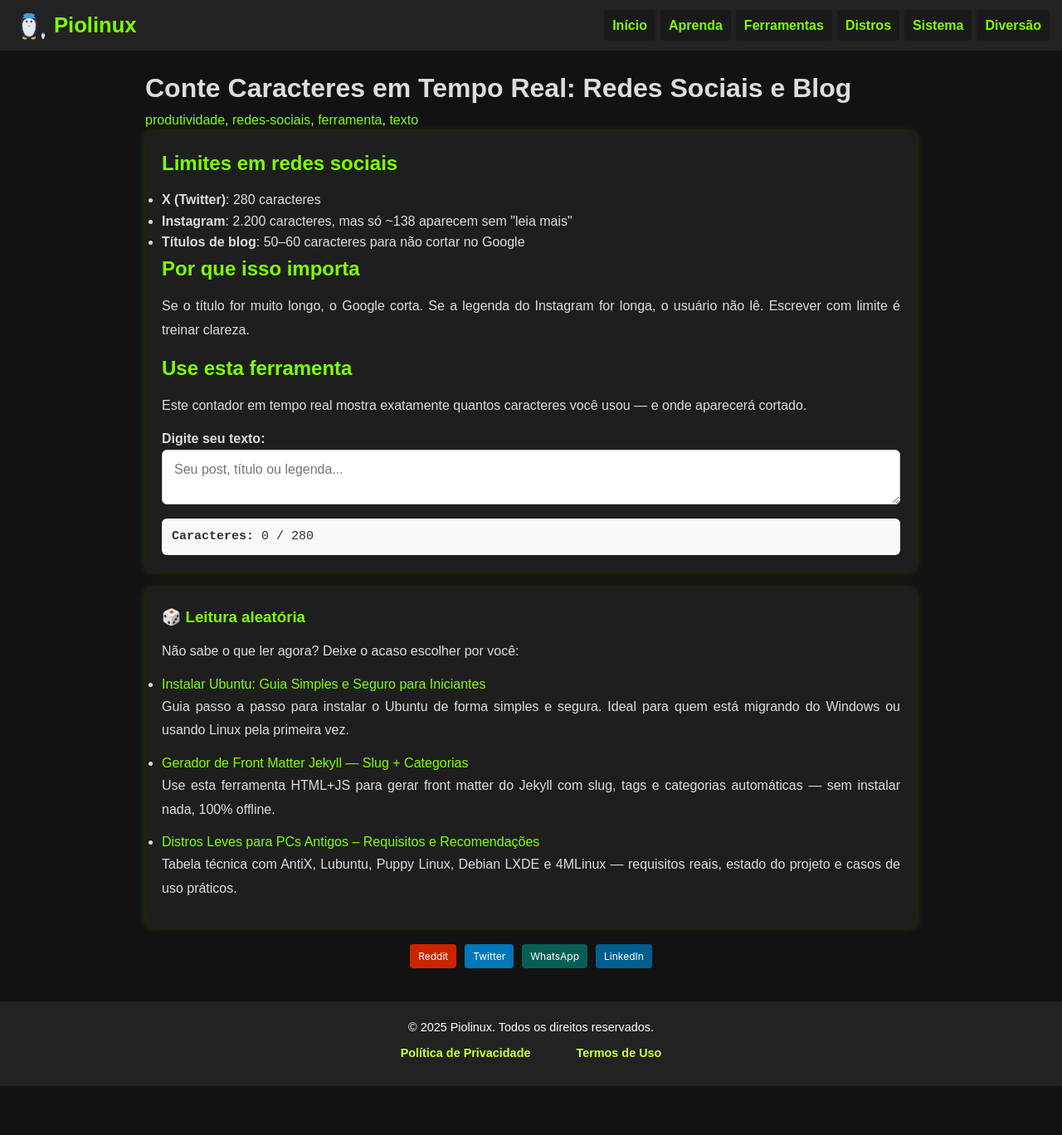
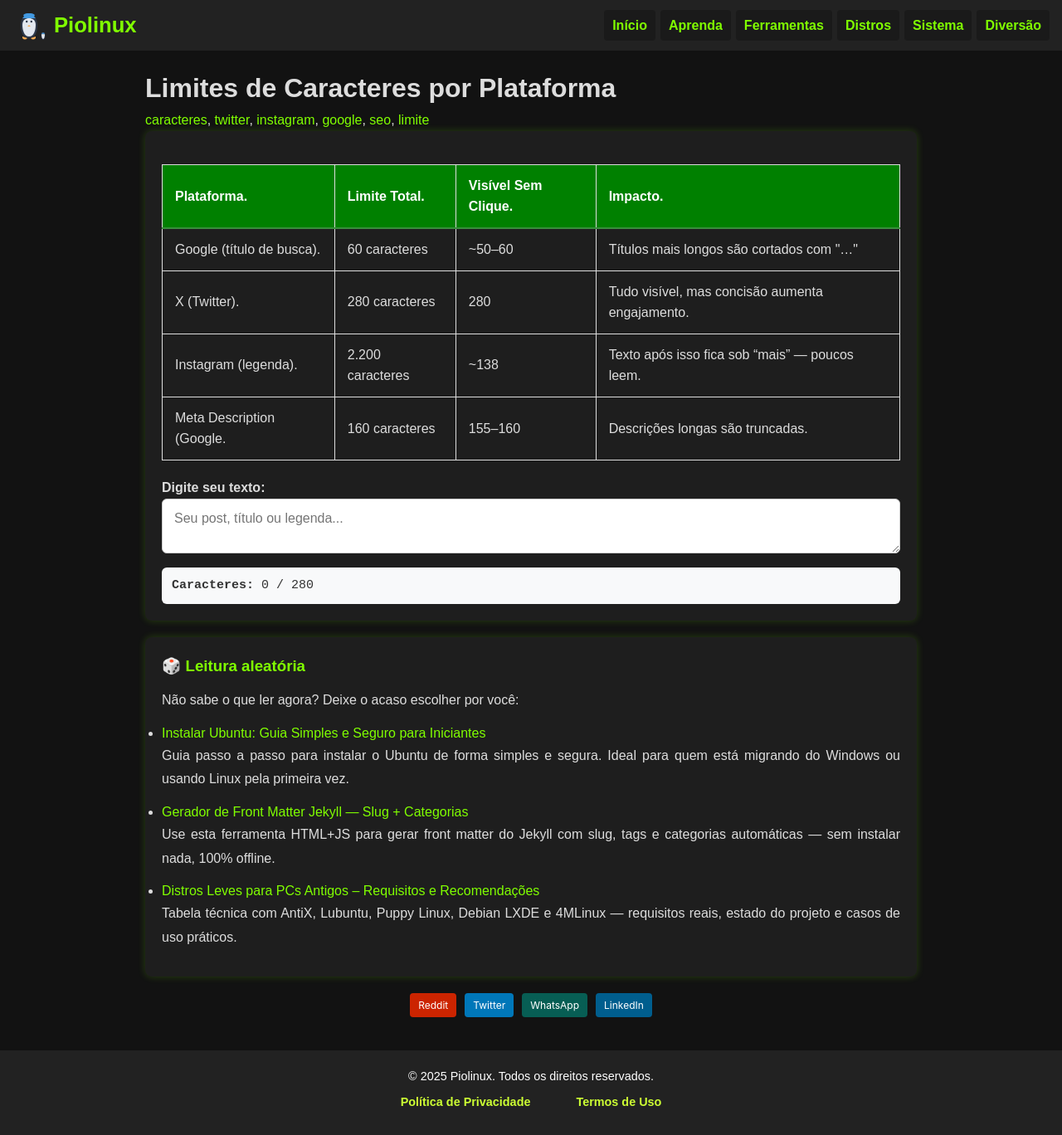
Before and after one commit to Piolinux/piolinux-site, a Jekyll site: the page built from _posts/2025-09-01-contador-de-caracteres.md, in a window 1280 px wide. Shown: the whole page at 83% size. Built offline with Jekyll 4.4.1, drawn with Linux system fonts in a browser that asks for light colours; before the commit the page ends 1309 px from its top, so only the background shows below that.

Commit message:
Update 2025-09-01-contador-de-caracteres.md

```diff
--- a/_posts/2025-09-01-contador-de-caracteres.md
+++ b/_posts/2025-09-01-contador-de-caracteres.md
@@ -1,11 +1,11 @@
 ---
 layout: default
-title: "Conte Caracteres em Tempo Real: Redes Sociais e Blog"
-description: "Conte caracteres em tempo real: ideal para Twitter, Instagram, títulos de blog e legendas. Evite cortes inesperados com precisão!"
-categories: [ferramentas, produtividade]
-tags: [produtividade, redes-sociais, ferramenta, texto]
-date: 2025-09-01 10:00:00 -0300
-permalink: /contador-caracteres/
+title: "Limites de Caracteres por Plataforma"
+description: "Tabela com limites reais do Google, X, Instagram e meta descriptions — para escrever com clareza."
+author: "Piolinux"
+categories: [seo, redes-sociais, escrita]
+tags: [caracteres, twitter, instagram, google, seo, limite]
+permalink: /limites-caracteres-plataformas/
 ---
 
 
@@ -14,19 +14,42 @@ permalink: /contador-caracteres/
 
 
 
-
-<h2>Limites em redes sociais</h2>
-<ul>
-  <li><strong>X (Twitter)</strong>: 280 caracteres</li>
-  <li><strong>Instagram</strong>: 2.200 caracteres, mas só ~138 aparecem sem "leia mais"</li>
-  <li><strong>Títulos de blog</strong>: 50–60 caracteres para não cortar no Google</li>
-</ul>
-
-<h2>Por que isso importa</h2>
-<p>Se o título for muito longo, o Google corta. Se a legenda do Instagram for longa, o usuário não lê. Escrever com limite é treinar clareza.</p>
-
-<h2>Use esta ferramenta</h2>
-<p>Este contador em tempo real mostra exatamente quantos caracteres você usou — e onde aparecerá cortado.</p>
+<table class="evergreen-table">
+  <thead>
+    <tr>
+      <th>Plataforma.</th>
+      <th>Limite Total.</th>
+      <th>Visível Sem Clique.</th>
+      <th>Impacto.</th>
+    </tr>
+  </thead>
+  <tbody>
+    <tr>
+      <td data-label="Plataforma">Google (título de busca).</td>
+      <td data-label="Limite Total">60 caracteres</td>
+      <td data-label="Visível Sem Clique">~50–60</td>
+      <td data-label="Impacto">Títulos mais longos são cortados com "…"</td>
+    </tr>
+    <tr>
+      <td data-label="Plataforma">X (Twitter).</td>
+      <td data-label="Limite Total">280 caracteres</td>
+      <td data-label="Visível Sem Clique">280</td>
+      <td data-label="Impacto">Tudo visível, mas concisão aumenta engajamento.</td>
+    </tr>
+    <tr>
+      <td data-label="Plataforma">Instagram (legenda).</td>
+      <td data-label="Limite Total">2.200 caracteres</td>
+      <td data-label="Visível Sem Clique">~138</td>
+      <td data-label="Impacto">Texto após isso fica sob “mais” — poucos leem.</td>
+    </tr>
+    <tr>
+      <td data-label="Plataforma">Meta Description (Google.</td>
+      <td data-label="Limite Total">160 caracteres</td>
+      <td data-label="Visível Sem Clique">155–160</td>
+      <td data-label="Impacto">Descrições longas são truncadas.</td>
+    </tr>
+  </tbody>
+</table>
 
 <label for="texto"><strong>Digite seu texto:</strong></label>
 <textarea id="texto" placeholder="Seu post, título ou legenda..."></textarea>
```
